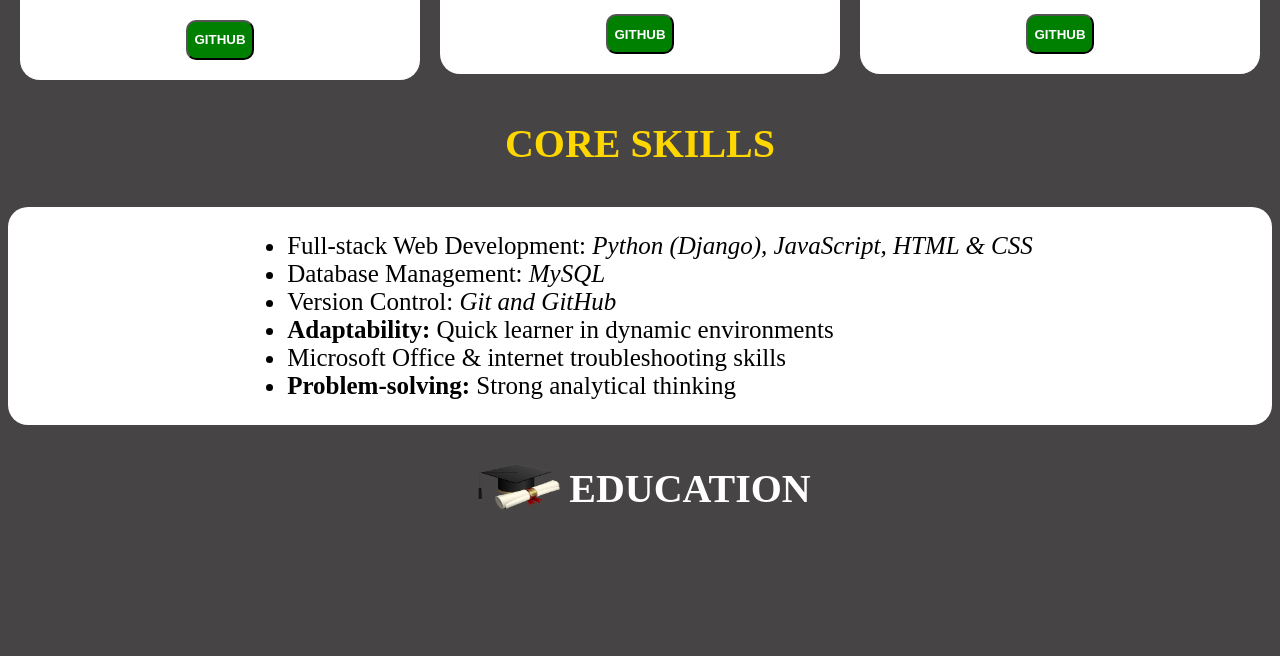
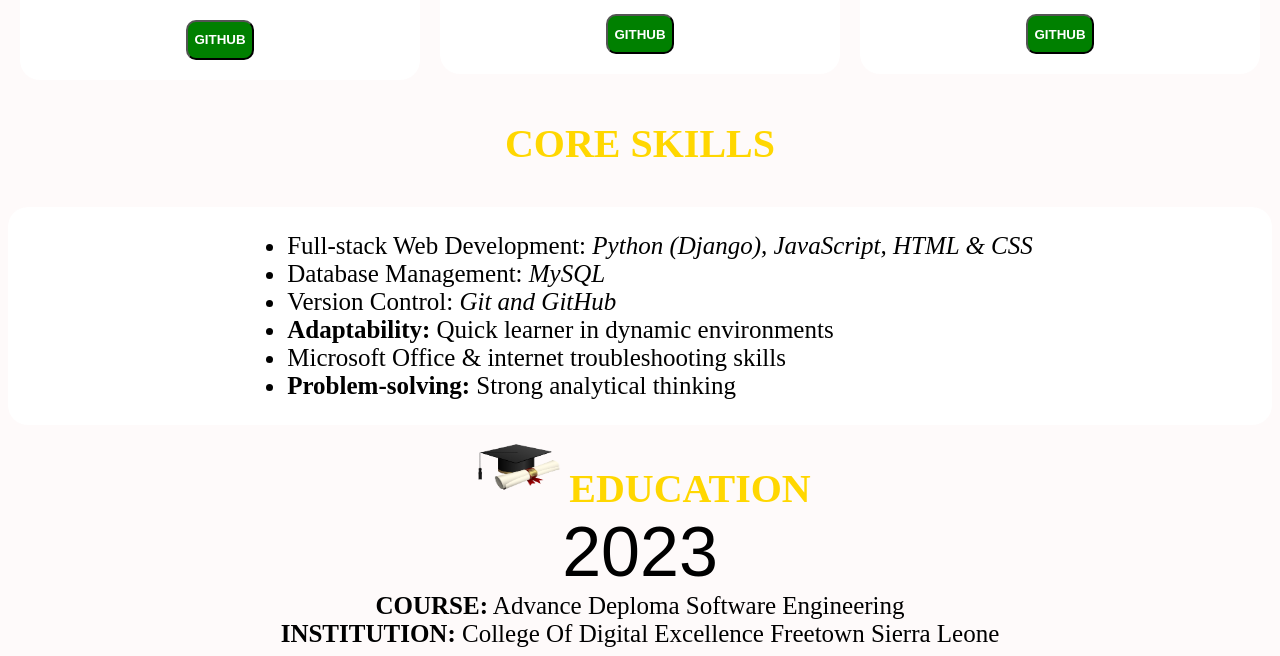
Before and after one commit to mediscogalax-cell/djangoportfoliomediscogalax-, a plain HTML site: page index.html in a window 1280 px wide. Shown: the part 1080-1736 px from the top of the page. Before the commit the page ends 1640 px from the top, so only its background shows below. Drawn offline with Linux system fonts and the light colour scheme.

Commit message:
revisited

```diff
--- a/index.html
+++ b/index.html
@@ -152,14 +152,26 @@
     <section>
         <div style="display:flex; flex-direction:row; align-items:center; justify-content:center;">
             <img src="gcap.png" style="width:100px; height:80px; display:inline;">
-            <p style="color:white; text-align:center; font-weight:bold; font-size:40px;">
+            <p style="color:gold; text-align:center; font-weight:bold; font-size:40px;margin-bottom:0px;padding-bottom:0px">
                 EDUCATION
             </p>
+        </div>
+        <div style="display:flex; flex-direction:column; align-items:center;background:; ">
+        <p style="font-size:70px;f; font-family:Arial; margin-bottom:0px;padding-bottom:0px; margin-top:0px;padding-top:0px;">2023</p>
+       <span style="font-size:25PX;"> <b>COURSE:</b><p style="display: inline;FONT-SIZE:25PX;"> Advance Deploma Software Engineering</p></span>
+
+        <span style="font-size:25PX;"><b>INSTITUTION:</b><p style="display:inline;text-align:justify; margin-top:0px;padding-top:0px,
+            margin-bottom:10px; padding-bottom:0px;FONT-SIZE:25px;margin-bottom:10px;">
+            College Of Digital Excellence Freetown Sierra Leone</p></span>
         </div>
     </section>
 
     <!-- FOOTER -->
     <section>
+       <div style="display: flex;">
+        <img src=""
+
+       </div>
     </section>
 
 </main>
--- a/style.css
+++ b/style.css
@@ -1,6 +1,6 @@
 
 body {
-    background-color: rgb(70, 68, 68);
+    background-color:rgb(254, 250, 250);
 }
 
 
```
